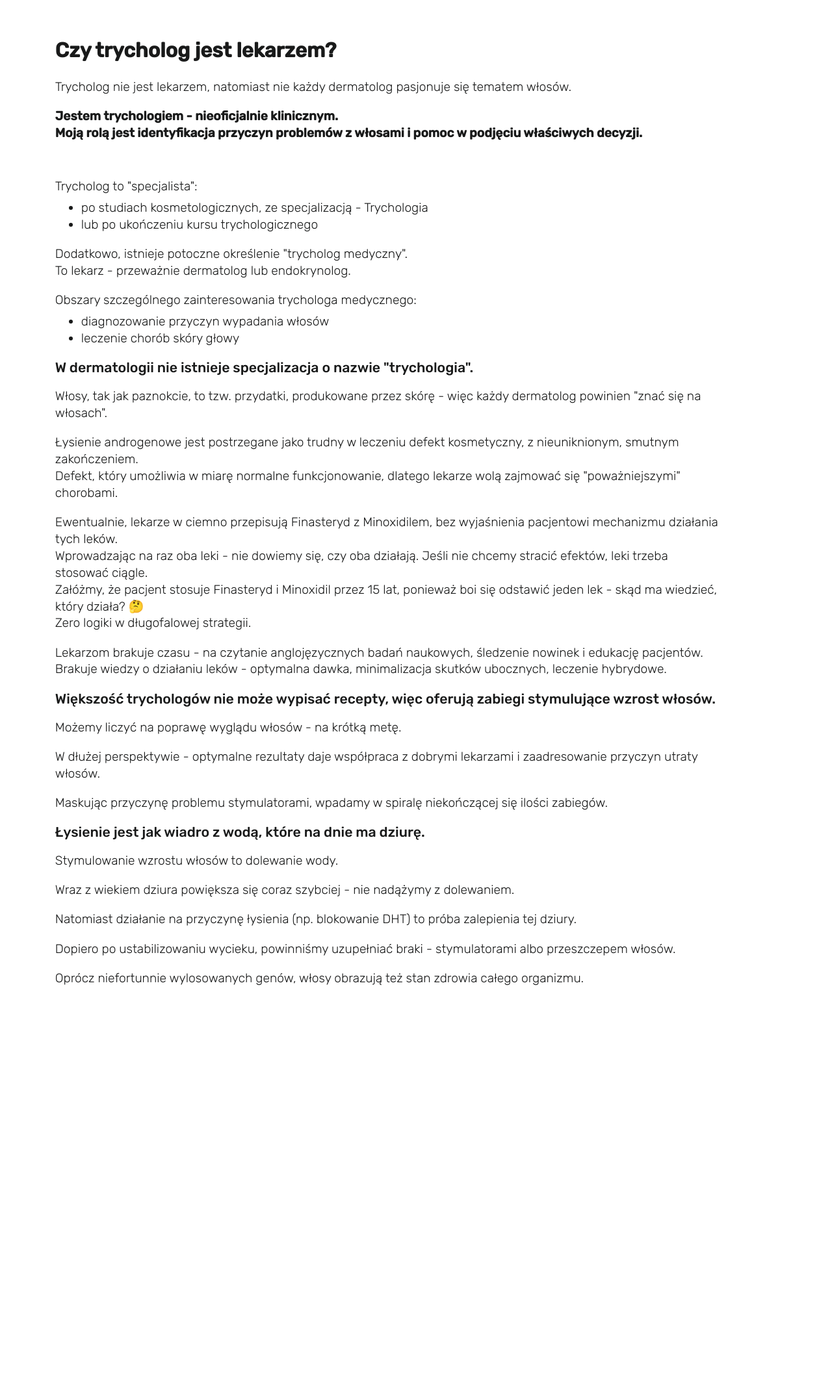
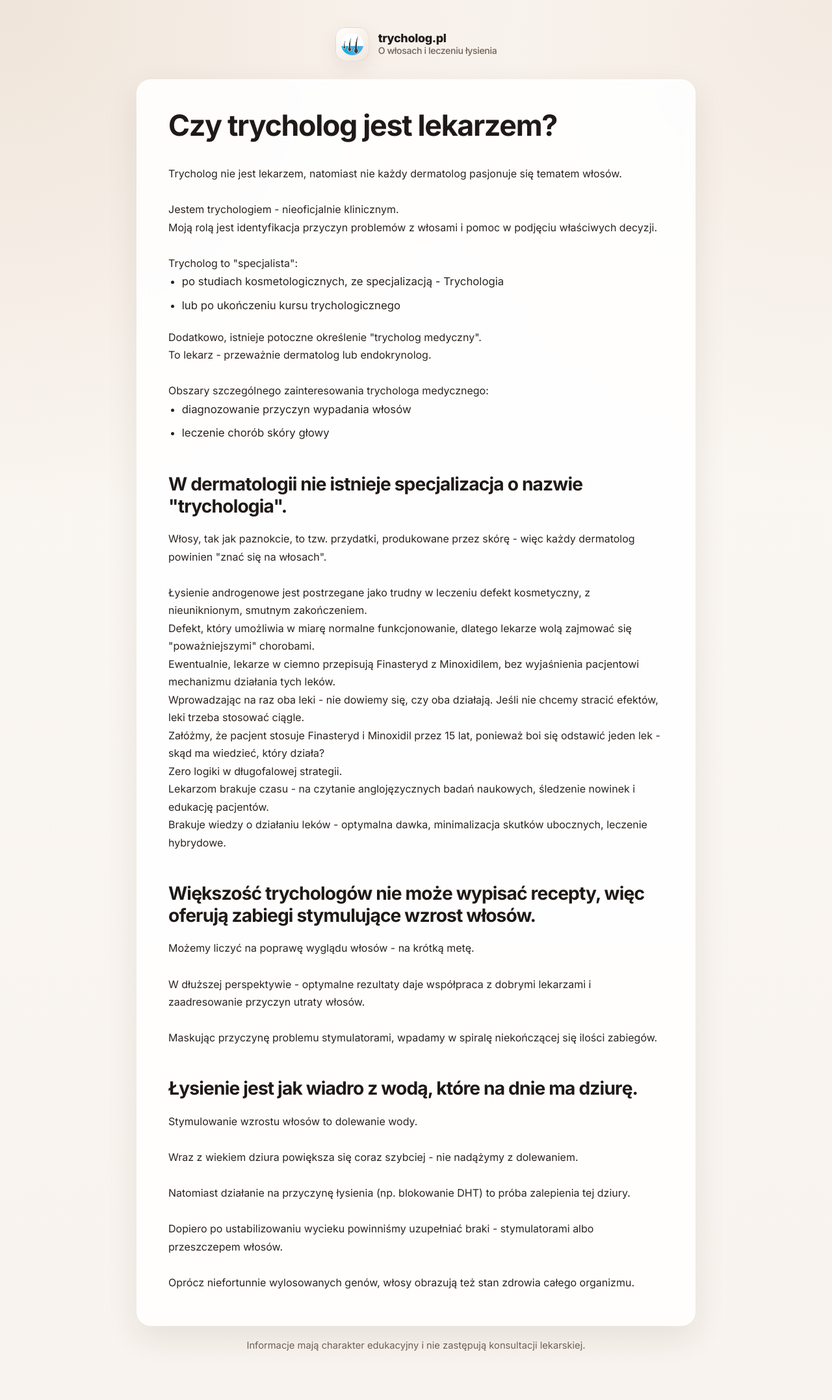
Before and after one commit to feegloo/feegloo.github.io, a Jekyll site: the page built from czy-trycholog-jest-lekarzem.html, in a window 1280 px wide. Shown: the whole page at 65% size. Built offline with Jekyll 4.4.1, drawn with Linux system fonts in a browser that asks for light colours; before the commit the page ends 1597 px from its top, so only the background shows below that.

Commit message:
Update czy-trycholog-jest-lekarzem.html

```diff
--- a/czy-trycholog-jest-lekarzem.html
+++ b/czy-trycholog-jest-lekarzem.html
@@ -1,143 +1,81 @@
-<!DOCTYPE html>
-<html lang="pl-PL">
+---
+layout: default
+title: Czy trycholog jest lekarzem? | trycholog.pl
+---
 
-<head>
-  <meta charset="utf-8" />
-  <title>trycholog.pl | Czy trycholog jest lekarzem?</title>
-  <link rel="icon" type="image/png" href="/favicon.png">
-  <meta name="description" content="Uczciwe spojrzenie na zawód trychologa." />
-  <meta name="viewport" content="width=device-width, initial-scale=1" />
-  <meta name="keywords" content="trycholog, trycholog warszawa, łysienie androgenowe, przeszczep włosów, wypadanie włosów, zakola, łysienie telogenowe, łojotokowe zapalenie skóry, łzs, finasteryd, minoxidil, dutasteryd, szampon na wypadanie włosów, włosing" />
-  <link href="https://fonts.googleapis.com/css?family=Rubik:300,500" rel="stylesheet" />
-  <style>
-    /* TODO: use <link src=""/> */
-    body {
-      font-family: 'Rubik', -apple-system, BlinkMacSystemFont, 'Segoe UI',
-        Roboto, Oxygen, Ubuntu, Cantarell, 'Open Sans', 'Helvetica Neue',
-        sans-serif;
-      font-size: calc(10px + 0.33vw);
-      -webkit-font-smoothing: antialiased;
-      padding: 4vw 10vw 4vw 6vw;
-      color: #191a1a;
-    }
+<h1>Czy trycholog jest lekarzem?</h1>
 
-    h1 {
-      margin-top: 0px;
-      margin-bottom: 25px;
-      font-weight: 700;
-      font-size: 2.2em;
-    }
+<div>Trycholog nie jest lekarzem, natomiast nie każdy dermatolog pasjonuje się tematem włosów.</div>
 
-    p, ul {
-      font-size: 1.35em;
-      font-weight: 300;
-      line-height: 1.35em;
-    }
+<div><br></div>
 
-    ul {
-       margin-top: -12px;
-    }
+<div>Jestem trychologiem - nieoficjalnie klinicznym.</div>
+<div>Moją rolą jest identyfikacja przyczyn problemów z włosami i pomoc w podjęciu właściwych decyzji.</div>
 
-    .bolder {
-      font-weight: 500;
-    }
-  </style>
-  <script async src="https://www.googletagmanager.com/gtag/js?id=G-FT1KCDMZJQ"></script>
-  <script>
-    window.dataLayer = window.dataLayer || [];
-    function gtag() { dataLayer.push(arguments); }
-    gtag('js', new Date());
-    gtag('config', 'G-FT1KCDMZJQ');
-  </script>
-</head>
+<div><br></div>
 
-<body>
-  <h1>
-    Czy trycholog jest lekarzem?
-  </h1>
-  <p>
-    Trycholog nie jest lekarzem, natomiast nie każdy dermatolog pasjonuje się tematem włosów.
-  </p>
-  <p>
-    <b>
-    Jestem trychologiem - nieoficjalnie klinicznym. <br/>
-    Moją rolą jest identyfikacja przyczyn problemów z włosami i pomoc w podjęciu właściwych decyzji.
-    </b>
-  </p>
-  <br>
-  <p>
-    Trycholog to &quot;specjalista&quot;:
-  </p>
+<div>Trycholog to "specjalista":</div>
+
 <ul>
     <li>po studiach kosmetologicznych, ze specjalizacją - Trychologia</li>
     <li>lub po ukończeniu kursu trychologicznego</li>
 </ul>
-  <p>
-    Dodatkowo, istnieje potoczne określenie &quot;trycholog medyczny&quot;.
-    <br>
-    To lekarz - przeważnie dermatolog lub endokrynolog.
-  </p>
-  <p>
-    Obszary szczególnego zainteresowania trychologa medycznego:
-  </p>
+
+<div>Dodatkowo, istnieje potoczne określenie "trycholog medyczny".</div>
+<div>To lekarz - przeważnie dermatolog lub endokrynolog.</div>
+
+<div><br></div>
+
+<div>Obszary szczególnego zainteresowania trychologa medycznego:</div>
+
 <ul>
     <li>diagnozowanie przyczyn wypadania włosów</li>
     <li>leczenie chorób skóry głowy</li>
 </ul>
-  <h2 class="bolder">W dermatologii nie istnieje specjalizacja o nazwie "trychologia".</h2>
-  <p>
-    Włosy, tak jak paznokcie, to tzw. przydatki, produkowane przez skórę - więc każdy dermatolog powinien "znać się na włosach".
-    <br>
-  </p>
-  <p>
-    Łysienie androgenowe jest postrzegane jako trudny w leczeniu defekt kosmetyczny, z nieuniknionym, smutnym zakończeniem.
-    <br>
-    Defekt, który umożliwia w miarę normalne funkcjonowanie, dlatego lekarze wolą zajmować się "poważniejszymi" chorobami.
-  </p>
-  <p>
-    Ewentualnie, lekarze w ciemno przepisują Finasteryd z Minoxidilem, bez wyjaśnienia pacjentowi mechanizmu działania tych leków.
-    <br>
-    Wprowadzając na raz oba leki - nie dowiemy się, czy oba działają. Jeśli nie chcemy stracić efektów, leki trzeba stosować ciągle.
-    <br>
-    Załóżmy, że pacjent stosuje Finasteryd i Minoxidil przez 15 lat, ponieważ boi się odstawić jeden lek - skąd ma wiedzieć, który działa? 🤔
-    <br>
-    Zero logiki w długofalowej strategii.
-  </p>
-  <p>
-    Lekarzom brakuje czasu - na czytanie anglojęzycznych badań naukowych, śledzenie nowinek i edukację pacjentów.
-    <br>
-    Brakuje wiedzy o działaniu leków - optymalna dawka, minimalizacja skutków ubocznych, leczenie hybrydowe.
-  </p>
-  <h2 class="bolder">
-    Większość trychologów nie może wypisać recepty, więc oferują zabiegi stymulujące wzrost włosów.
-  </h2>
-  <p>
-    Możemy liczyć na poprawę wyglądu włosów - na krótką metę.
-  </p>
-  <p>
-    W dłużej perspektywie - optymalne rezultaty daje współpraca z dobrymi lekarzami i zaadresowanie przyczyn utraty włosów.
-  </p>
-  <p>
-    Maskując przyczynę problemu stymulatorami, wpadamy w spiralę niekończącej się ilości zabiegów.
-  </p>
-  <h2 class="bolder">
-    Łysienie jest jak wiadro z wodą, które na dnie ma dziurę.
-  </h2>
-  <p>
-    Stymulowanie wzrostu włosów to dolewanie wody.
-  </p>
-  <p>
-    Wraz z wiekiem dziura powiększa się coraz szybciej - nie nadążymy z dolewaniem.
-  </p>
-  <p>
-    Natomiast działanie na przyczynę łysienia (np. blokowanie DHT) to próba zalepienia tej dziury.
-  </p>
-  <p>
-    Dopiero po ustabilizowaniu wycieku, powinniśmy uzupełniać braki - stymulatorami albo przeszczepem włosów.
-  </p>
-  <p>
-    Oprócz niefortunnie wylosowanych genów, włosy obrazują też stan zdrowia całego organizmu.
-  </p>
-</body>
 
-</html>
+<h2>W dermatologii nie istnieje specjalizacja o nazwie "trychologia".</h2>
+
+<div>Włosy, tak jak paznokcie, to tzw. przydatki, produkowane przez skórę - więc każdy dermatolog powinien "znać się na włosach".</div>
+
+<div><br></div>
+
+<div>Łysienie androgenowe jest postrzegane jako trudny w leczeniu defekt kosmetyczny, z nieuniknionym, smutnym zakończeniem.</div>
+<div>Defekt, który umożliwia w miarę normalne funkcjonowanie, dlatego lekarze wolą zajmować się "poważniejszymi" chorobami.</div>
+<div>Ewentualnie, lekarze w ciemno przepisują Finasteryd z Minoxidilem, bez wyjaśnienia pacjentowi mechanizmu działania tych leków.</div>
+<div>Wprowadzając na raz oba leki - nie dowiemy się, czy oba działają. Jeśli nie chcemy stracić efektów, leki trzeba stosować ciągle.</div>
+<div>Załóżmy, że pacjent stosuje Finasteryd i Minoxidil przez 15 lat, ponieważ boi się odstawić jeden lek - skąd ma wiedzieć, który działa?</div>
+<div>Zero logiki w długofalowej strategii.</div>
+<div>Lekarzom brakuje czasu - na czytanie anglojęzycznych badań naukowych, śledzenie nowinek i edukację pacjentów.</div>
+<div>Brakuje wiedzy o działaniu leków - optymalna dawka, minimalizacja skutków ubocznych, leczenie hybrydowe.</div>
+
+<h2>Większość trychologów nie może wypisać recepty, więc oferują zabiegi stymulujące wzrost włosów.</h2>
+
+<div>Możemy liczyć na poprawę wyglądu włosów - na krótką metę.</div>
+
+<div><br></div>
+
+<div>W dłuższej perspektywie - optymalne rezultaty daje współpraca z dobrymi lekarzami i zaadresowanie przyczyn utraty włosów.</div>
+
+<div><br></div>
+
+<div>Maskując przyczynę problemu stymulatorami, wpadamy w spiralę niekończącej się ilości zabiegów.</div>
+
+<h2>Łysienie jest jak wiadro z wodą, które na dnie ma dziurę.</h2>
+
+<div>Stymulowanie wzrostu włosów to dolewanie wody.</div>
+
+<div><br></div>
+
+<div>Wraz z wiekiem dziura powiększa się coraz szybciej - nie nadążymy z dolewaniem.</div>
+
+<div><br></div>
+
+<div>Natomiast działanie na przyczynę łysienia (np. blokowanie DHT) to próba zalepienia tej dziury.</div>
+
+<div><br></div>
+
+<div>Dopiero po ustabilizowaniu wycieku powinniśmy uzupełniać braki - stymulatorami albo przeszczepem włosów.</div>
+
+<div><br></div>
+
+<div>Oprócz niefortunnie wylosowanych genów, włosy obrazują też stan zdrowia całego organizmu.</div>
```
Lines whose indentation alone changed are shown as unchanged.
